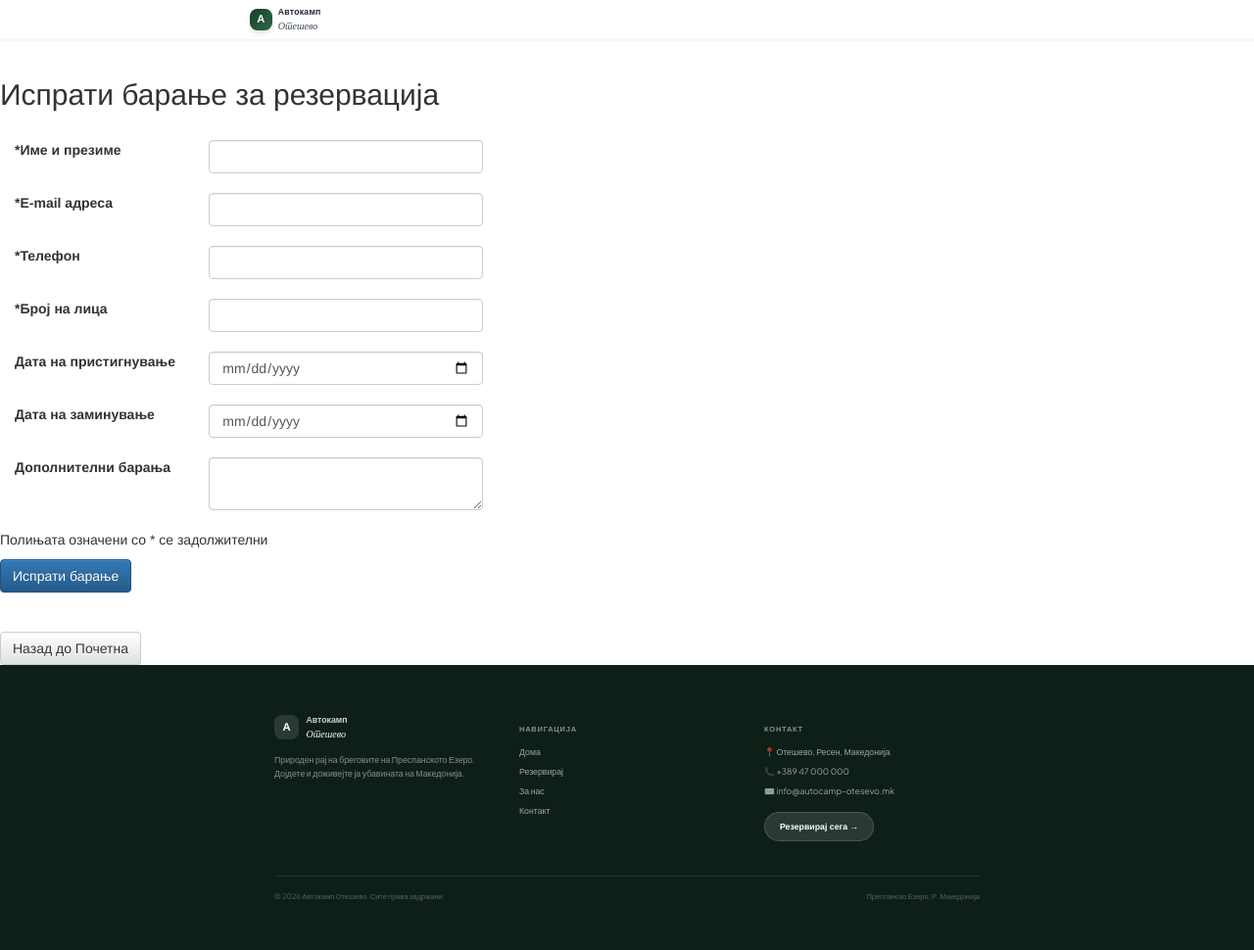
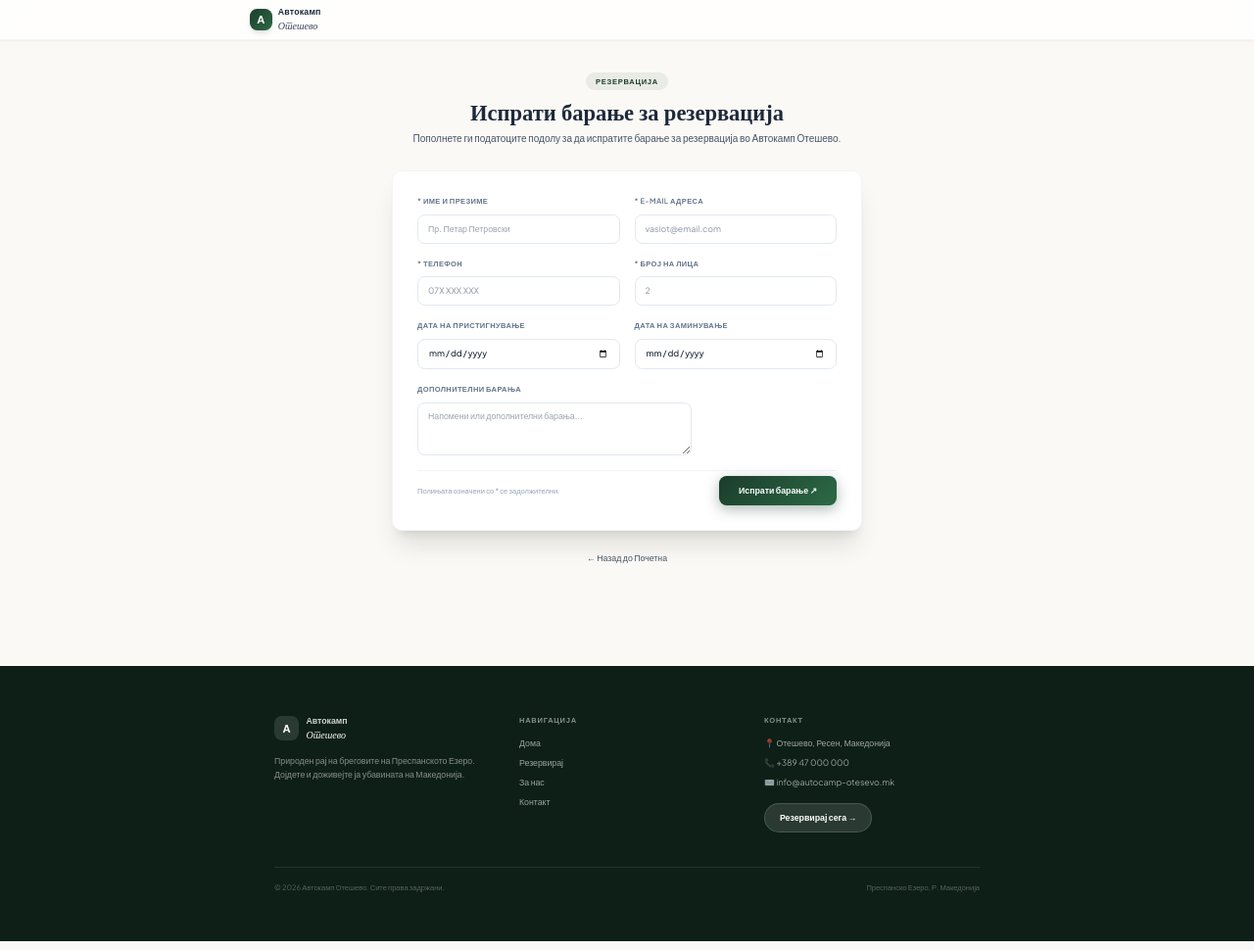
Before and after one commit to stojchevskiboris/AvtokampOteshevo_WebApp, an ASP.NET MVC app: template Project_IT/Views/Reservations/Create2.cshtml in a window 1280 px wide. Shown: the whole page at 98% size. Run offline with ASP.NET Core 8 and stand-ins for ASP.NET MVC 5, Linux system fonts and the light colour scheme; the template is opened without the code that fills it, so the values that code supplies are empty; the project's own start-up code is not run, and a stand-in starts its controllers and pages; some libraries are stand-ins or nearby versions; some web fonts are replaced.

Commit message:
Restyle reservation view Create2 and handle widget query params
Updated Views/Reservations/Create2.cshtml using Tailwind CSS to match
the homepage design language. Prepopulated datepickers and guest count
from URL search query parameters passed by the homepage widget.

Co-authored-by: stojchevskiboris <100217632+stojchevskiboris@users.noreply.github.com>

```diff
--- a/Project_IT/Views/Reservations/Create2.cshtml
+++ b/Project_IT/Views/Reservations/Create2.cshtml
@@ -1,96 +1,162 @@
 @model Project_IT.Models.Reservation
 
+@{
+    ViewBag.Title = "Резервирај - Автокамп Отешево";
+}
 
-<link rel="stylesheet" href="https://maxcdn.bootstrapcdn.com/bootstrap/3.3.7/css/bootstrap.min.css" />
-<link rel="stylesheet" href="https://maxcdn.bootstrapcdn.com/bootstrap/3.3.7/css/bootstrap-theme.min.css" />
-<link rel="stylesheet" href="https://ajax.googleapis.com/ajax/libs/jqueryui/1.12.1/themes/smoothness/jquery-ui.css">
-<script type="text/javascript" src="https://ajax.googleapis.com/ajax/libs/jquery/3.1.1/jquery.min.js"></script>
-<script src="https://ajax.googleapis.com/ajax/libs/jqueryui/1.12.1/jquery-ui.min.js"></script>
-<script type="text/javascript" src="https://maxcdn.bootstrapcdn.com/bootstrap/3.3.7/js/bootstrap.min.js"></script>
-
-
-<br />
-<h2>Испрати барање за резервација</h2>
-<br />
-<div id="f1">
-    <div class="field">
-        <label class="control-label col-md-2">*Име и презиме</label>
-        <input class="form-control" id="ime" required="required" />
-    </div> <br />
-    <div class="field">
-        <label class="control-label col-md-2">*E-mail адреса</label>
-        <input class="form-control" id="email" required="required" />
-    </div><br />
-    <div class="field">
-        <label class="control-label col-md-2">*Телефон</label>
-        <input class="form-control" id="telefon" required="required" />
-    </div><br />
-    <div class="field">
-        <label class="control-label col-md-2">*Број на лица</label>
-        <input class="form-control" id="lica" type="number" min="1" max="10" required="required" />
-    </div><br />
-    <div class="field">
-        <label class="control-label col-md-2">Дата на пристигнување</label>
-        <input class="form-control" id="dataP" type="date" value="" />
-    </div><br />
-    <div class="field">
-        <label class="control-label col-md-2">Дата на заминување</label>
-        <input class="form-control" id="dataZ" type="date" value="24-04-2002" />
-    </div><br />
-    <div class="field">
-        <label class="control-label col-md-2">Дополнителни барања</label>
-        <textarea class="form-control" id="poraka" required="required"></textarea>
-    </div><br />
-
-    <p>Полињата означени со * се задолжителни</p>
-    <input type="submit" class="btn btn-primary" id="isprati" value="Испрати барање" />
+<div class="py-12 px-6" style="background-color: var(--color-cream); min-height: 80vh;">
+    <div class="max-w-3xl mx-auto">
+        <!-- Header -->
+        <div class="text-center mb-10">
+            <span class="inline-block text-xs font-semibold uppercase tracking-widest px-4 py-1.5 rounded-full mb-4 font-body"
+                  style="background: rgba(26,61,43,0.08); color: #1a3d2b;">
+                Резервација
+            </span>
+            <h1 class="text-3xl md:text-4xl text-slate-800 font-display font-bold">
+                Испрати барање за резервација
+            </h1>
+            <p class="text-slate-600 mt-3 text-sm md:text-base font-body">
+                Пополнете ги податоците подолу за да испратите барање за резервација во Автокамп Отешево.
+            </p>
         </div>
 
-<br />
-<form id="form">
-    <div class="field">
-        <label for="from_name">from_name</label>
-        <textarea type="text" name="from_name" id="from_name"></textarea>
-    </div>
-    <div class="field">
-        <label for="reply_to">reply_to</label>
-        <input type="text" name="reply_to" id="reply_to">
-    </div>
-    <div class="field">
-        <label for="message">message</label>
-        <textarea type="text" name="message" id="message"></textarea>
+        <!-- Reservation Form Card -->
+        <div id="f1" class="bg-white rounded-2xl p-6 md:p-10 border border-slate-100 shadow-xl space-y-6">
+            <div class="grid grid-cols-1 md:grid-cols-2 gap-6">
+                <!-- Name -->
+                <div class="flex flex-col gap-1.5">
+                    <label for="ime" class="block text-xs font-semibold uppercase tracking-wider text-slate-500 font-body">
+                        * Име и презиме
+                    </label>
+                    <input type="text" id="ime" required="required" placeholder="Пр. Петар Петровски"
+                           class="w-full px-4 py-3 rounded-xl border border-slate-200 text-slate-800 text-sm font-medium outline-none focus:border-emerald-600 focus:ring-1 focus:ring-emerald-600 transition-colors font-body" />
                 </div>
 
+                <!-- Email -->
+                <div class="flex flex-col gap-1.5">
+                    <label for="email" class="block text-xs font-semibold uppercase tracking-wider text-slate-500 font-body">
+                        * E-mail адреса
+                    </label>
+                    <input type="email" id="email" required="required" placeholder="vasiot@email.com"
+                           class="w-full px-4 py-3 rounded-xl border border-slate-200 text-slate-800 text-sm font-medium outline-none focus:border-emerald-600 focus:ring-1 focus:ring-emerald-600 transition-colors font-body" />
+                </div>
+
+                <!-- Phone -->
+                <div class="flex flex-col gap-1.5">
+                    <label for="telefon" class="block text-xs font-semibold uppercase tracking-wider text-slate-500 font-body">
+                        * Телефон
+                    </label>
+                    <input type="tel" id="telefon" required="required" placeholder="07X XXX XXX"
+                           class="w-full px-4 py-3 rounded-xl border border-slate-200 text-slate-800 text-sm font-medium outline-none focus:border-emerald-600 focus:ring-1 focus:ring-emerald-600 transition-colors font-body" />
+                </div>
+
+                <!-- Guests -->
+                <div class="flex flex-col gap-1.5">
+                    <label for="lica" class="block text-xs font-semibold uppercase tracking-wider text-slate-500 font-body">
+                        * Број на лица
+                    </label>
+                    <input type="number" id="lica" min="1" max="10" required="required" placeholder="2"
+                           class="w-full px-4 py-3 rounded-xl border border-slate-200 text-slate-800 text-sm font-medium outline-none focus:border-emerald-600 focus:ring-1 focus:ring-emerald-600 transition-colors font-body" />
+                </div>
+
+                <!-- Check-in Date -->
+                <div class="flex flex-col gap-1.5">
+                    <label for="dataP" class="block text-xs font-semibold uppercase tracking-wider text-slate-500 font-body">
+                        Дата на пристигнување
+                    </label>
+                    <input type="date" id="dataP"
+                           class="w-full px-4 py-3 rounded-xl border border-slate-200 text-slate-800 text-sm font-medium outline-none focus:border-emerald-600 focus:ring-1 focus:ring-emerald-600 transition-colors cursor-pointer font-body" />
+                </div>
+
+                <!-- Check-out Date -->
+                <div class="flex flex-col gap-1.5">
+                    <label for="dataZ" class="block text-xs font-semibold uppercase tracking-wider text-slate-500 font-body">
+                        Дата на заминување
+                    </label>
+                    <input type="date" id="dataZ"
+                           class="w-full px-4 py-3 rounded-xl border border-slate-200 text-slate-800 text-sm font-medium outline-none focus:border-emerald-600 focus:ring-1 focus:ring-emerald-600 transition-colors cursor-pointer font-body" />
+                </div>
+            </div>
+
+            <!-- Message -->
+            <div class="flex flex-col gap-1.5">
+                <label for="poraka" class="block text-xs font-semibold uppercase tracking-wider text-slate-500 font-body">
+                    Дополнителни барања
+                </label>
+                <textarea id="poraka" rows="3" placeholder="Напомени или дополнителни барања..."
+                          class="w-full px-4 py-3 rounded-xl border border-slate-200 text-slate-800 text-sm font-medium outline-none focus:border-emerald-600 focus:ring-1 focus:ring-emerald-600 transition-colors font-body resize-y"></textarea>
+            </div>
+
+            <div class="pt-2 flex flex-col sm:flex-row items-center justify-between gap-4 border-t border-slate-100">
+                <p class="text-xs text-slate-400 font-body">
+                    Полињата означени со * се задолжителни.
+                </p>
+                <button type="button" id="isprati"
+                        class="w-full sm:w-auto inline-flex items-center justify-center gap-2 px-8 py-3.5 rounded-xl text-white font-semibold text-sm transition-all duration-200 hover:opacity-90 hover:shadow-xl active:scale-95 cursor-pointer bg-brand-gradient shadow-md font-body"
+                        style="box-shadow: 0 4px 14px rgba(26,61,43,0.35);">
+                    Испрати барање ↗
+                </button>
+            </div>
+        </div>
+
+        <!-- Back Link -->
+        <div class="mt-6 text-center">
+            <a href='@Url.Action("Index", "Home")' class="inline-flex items-center gap-2 text-slate-600 hover:text-slate-900 text-sm font-medium transition font-body no-underline">
+                ← Назад до Почетна
+            </a>
+        </div>
+    </div>
+</div>
+
+<!-- Hidden EmailJS Form -->
+<form id="form" class="hidden">
+    <textarea name="from_name" id="from_name"></textarea>
+    <input type="text" name="reply_to" id="reply_to"></input>
+    <textarea name="message" id="message"></textarea>
     <input type="submit" id="button" value="Send Email">
 </form>
 
-
 <style>
     .danger {
-        background: #ff00001f;
-    }
-    #poraka{
-        min-height:50px;
-        min-width:50px;
-        max-height:300px;
-    }
-    #form {
-        display:none
+        border-color: #ef4444 !important;
+        background-color: #fef2f2 !important;
     }
 </style>
-
 
 <script src="~/Content/email.min.js"></script>
 
 <script type="text/javascript">
-    emailjs.init('0YVQaG2ITtZEM__Mt')
+    emailjs.init('0YVQaG2ITtZEM__Mt');
 </script>
 
-<script>
+<script type="text/javascript">
+    Date.prototype.addDays = function (days) {
+        var date = new Date(this.valueOf());
+        date.setDate(date.getDate() + days);
+        return date;
+    };
+
+    function updateMinCheckOut(checkInVal) {
+        if (!checkInVal) return;
+        var parts = checkInVal.split('-');
+        if (parts.length === 3) {
+            var yyyy = parseInt(parts[0], 10);
+            var mm = parseInt(parts[1], 10);
+            var dd = parseInt(parts[2], 10);
+
+            var minZdate = new Date(yyyy, mm - 1, dd).addDays(1);
+            var Tdd = String(minZdate.getDate()).padStart(2, '0');
+            var Tmm = String(minZdate.getMonth() + 1).padStart(2, '0');
+            var Tyyyy = minZdate.getFullYear();
+
+            $('#dataZ').attr('min', Tyyyy + '-' + Tmm + '-' + Tdd);
+        }
+    }
+
+    $(document).ready(function () {
         const btn = document.getElementById('button');
 
-    document.getElementById('form')
-        .addEventListener('submit', function (event) {
+        document.getElementById('form').addEventListener('submit', function (event) {
             event.preventDefault();
 
             btn.value = 'Sending...';
@@ -112,154 +178,109 @@
                 }, (err) => {
                     btn.value = 'Send Email';
                     alert(JSON.stringify(err));
-
                 });
         });
 
-
-    Date.prototype.addDays = function (days) {
-        var date = new Date(this.valueOf());
-        date.setDate(date.getDate() + days);
-        return date;
-    }
-
         var today = new Date();
-
-    today = today.addDays(2)
-
-    //console.log(today.getDate())
-
-    //console.log(today.getMonth())
-    //console.log(today.getFullYear())
-
         var dd = String(today.getDate()).padStart(2, '0');
         var mm = String(today.getMonth() + 1).padStart(2, '0');
         var yyyy = today.getFullYear();
+        var todayStr = yyyy + '-' + mm + '-' + dd;
 
-    today = yyyy + '-' + mm + '-' + dd;
-    $('#dataP').attr('min', today);
-    $('#dataZ').attr('min', today);
+        $('#dataP').attr('min', todayStr);
+        $('#dataZ').attr('min', todayStr);
+
+        // Prepopulate from URL parameters
+        var urlParams = new URLSearchParams(window.location.search);
+        var paramCheckIn = urlParams.get('checkIn');
+        var paramCheckOut = urlParams.get('checkOut');
+        var paramGuests = urlParams.get('guests');
+
+        if (paramGuests) {
+            $('#lica').val(paramGuests);
+        }
+
+        if (paramCheckIn) {
+            $('#dataP').val(paramCheckIn);
+            updateMinCheckOut(paramCheckIn);
+        }
+
+        if (paramCheckOut) {
+            $('#dataZ').val(paramCheckOut);
+        }
+
+        $("#dataP").change(function () {
+            var dtP = $("#dataP").val();
+            if (dtP) {
+                updateMinCheckOut(dtP);
+                var currentOut = $("#dataZ").val();
+                if (currentOut && currentOut <= dtP) {
+                    $("#dataZ").val("");
+                }
+            }
+        });
 
         $("#isprati").click(function () {
-        var e1 = $("#dataP").val()
-        var e2 = $("#dataZ").val()
+            var e1 = $("#dataP").val();
+            var e2 = $("#dataZ").val();
             if (e1 == "") e1 = 'Null';
             else {
-            var tmp = e1.substr(8, 2) + "." + e1.substr(5, 2) + "." + e1.substr(0, 4)
+                var tmp = e1.substr(8, 2) + "." + e1.substr(5, 2) + "." + e1.substr(0, 4);
                 e1 = tmp;
             }
             if (e2 == "") e2 = 'Null';
             else {
-            var tmp = e2.substr(8, 2) + "." + e2.substr(5, 2) + "." + e2.substr(0, 4)
+                var tmp = e2.substr(8, 2) + "." + e2.substr(5, 2) + "." + e2.substr(0, 4);
                 e2 = tmp;
             }
+
             var ime = $("#ime");
             if (ime.val() == "") {
-            ime.addClass("danger")
+                ime.addClass("danger");
             } else {
-            ime.removeClass("danger")
+                ime.removeClass("danger");
             }
 
             var email = $("#email");
             if (email.val() == "") {
-            email.addClass("danger")
+                email.addClass("danger");
             } else {
-            email.removeClass("danger")
+                email.removeClass("danger");
             }
 
             var telefon = $("#telefon");
             if (telefon.val() == "") {
-            telefon.addClass("danger")
+                telefon.addClass("danger");
             } else {
-            telefon.removeClass("danger")
+                telefon.removeClass("danger");
             }
 
             var lica = $("#lica");
             if (lica.val() == "") {
-            lica.addClass("danger")
+                lica.addClass("danger");
             } else {
-            lica.removeClass("danger")
+                lica.removeClass("danger");
             }
 
             if (ime.val() == "" || email.val() == "" || telefon.val() == "" || lica.val() == "") {
-            return
+                return;
             }
 
             $("#from_name").val(" Име и презиме: " + ime.val() +
                 "\n Email: " + email.val() +
                 "\n Телефон: " + telefon.val() +
+                "\n Број на лица: " + lica.val() +
                 "\n Дата на пристигнување: " + e1 +
                 "\n Дата на заминување: " + e2
+            );
 
-        )
+            var poraka = $("#poraka").val();
+            $("#message").val(poraka);
 
-        var poraka = $("#poraka").val()
-
-        $("#message").val(poraka)
-
-
-
-
-
-
-
-        btn.click()
-    })
-
-
-
-
-    $("#dataP").change(function () {
-        $("#dataZ").val("")
-        var dtP = $("#dataP").val()
-
-        var dd = String(dtP).slice(8, 10)
-        var mm = String(dtP).slice(5, 7)
-        var yyyy = String(dtP).slice(0, 4)
-
-
-
-        var minZdate = new Date(yyyy, mm - 1, dd)
-        minZdate = minZdate.addDays(2)
-
-
-        var Tdd = String(minZdate.getDate()).padStart(2, '0');
-        var Tmm = String(minZdate.getMonth() + 1).padStart(2, '0');
-        var Tyyyy = minZdate.getFullYear();
-
-        minZdate = Tyyyy + '-' + Tmm + '-' + Tdd;
-
-        $('#dataZ').attr('min', minZdate);
-
-
-
-        //var dd2 = String(dtZ).slice(8, 10)
-        //var mm2 = String(dtZ).slice(5, 7)
-        //var yyyy2 = String(dtZ).slice(0, 4)
-
-        //var dateZ = new Date(yyyy2, mm2 - 1, dd2);
-
-        //console.log(dateP)
-        //console.log(dateZ)
-
-        //console.log(dateP.getTime() < dateZ.getTime())
-
-        //// if dataZ is less than dataP, Then --->
-        //// $("#dataP").val("")
-    })
-
-    $("#dataZ").change(function () {
-        // $("#dataP").val("")
-
-
-    })
+            btn.click();
+        });
+    });
 </script>
-
-
-<br />
-<div>
-    @Html.ActionLink("Назад до Почетна", "Index", "Home", null, new { @class = "btn btn-default" })
-</div>
 
 @section Scripts {
     @Scripts.Render("~/bundles/jqueryval")
```
Lines whose indentation alone changed are shown as unchanged.
